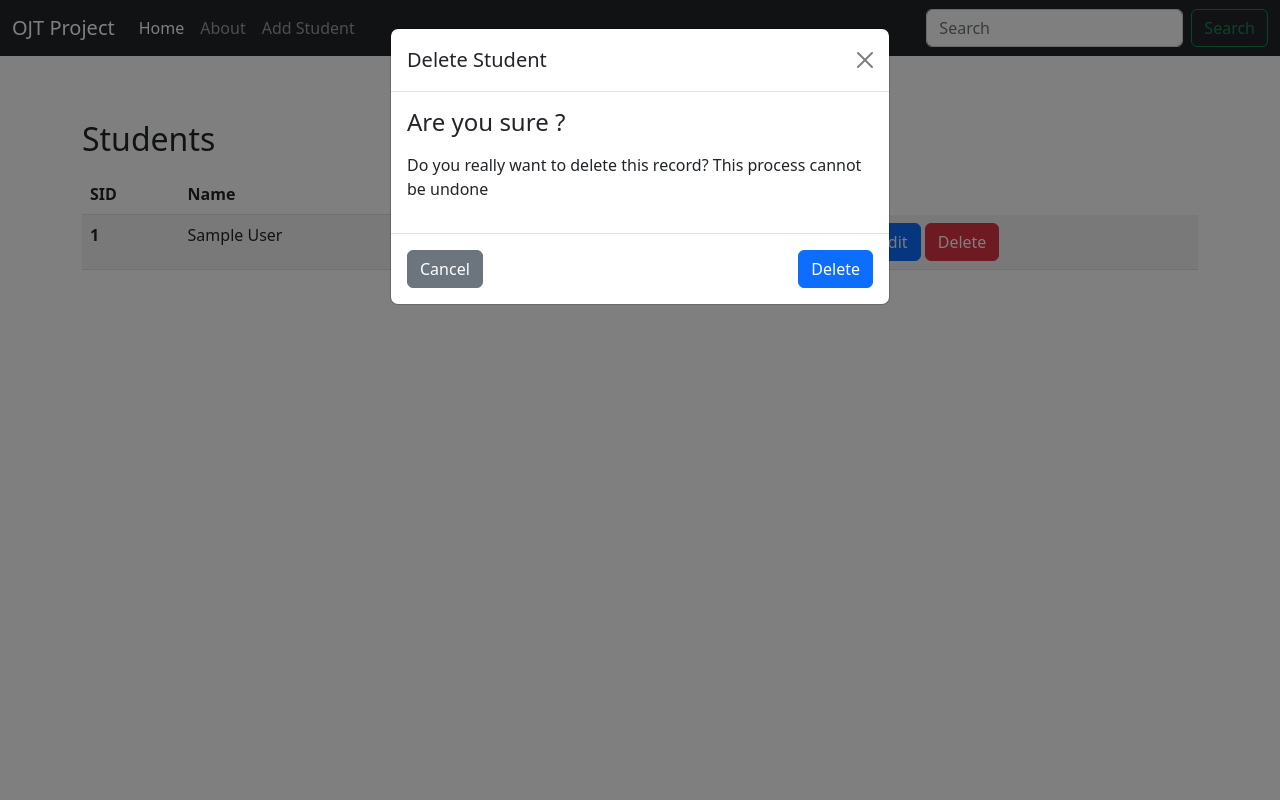
After one commit to lakashDangol1234/OJT-Web-Development, a PHP site: page /lakashojt/index_editMethod2.php in a window 1280 px wide, after a click on "Delete". The commit adds this page. Run offline with PHP 8.4, Linux system fonts and the light colour scheme; tables that the repository leaves empty or names only in its code hold one stand-in row (values such as "Sample post").

Commit message:
Upto day 18

```diff
--- /dev/null
+++ b/project/index_editMethod2.php
@@ -0,0 +1,129 @@
+<?php
+$showAlert = false;
+?>
+<!doctype html>
+<html lang="en">
+
+<head>
+    <meta charset="utf-8">
+    <meta name="viewport" content="width=device-width, initial-scale=1">
+    <title>Project</title>
+    <link href="https://cdn.jsdelivr.net/npm/bootstrap@5.2.0-beta1/dist/css/bootstrap.min.css" rel="stylesheet" integrity="sha384-0evHe/X+R7YkIZDRvuzKMRqM+OrBnVFBL6DOitfPri4tjfHxaWutUpFmBp4vmVor" crossorigin="anonymous">
+</head>
+
+<body>
+
+    <?php include "partials/_header_forEditMethod2.php"; ?>
+
+
+
+    <!-- Delete Modal  -->
+    <div class="modal fade" id="deleteStudentModal" tabindex="-1" aria-labelledby="deleteStudentModalLabel" aria-hidden="true">
+        <div class="modal-dialog">
+            <div class="modal-content">
+                <div class="modal-header">
+                    <h5 class="modal-title" id="deleteStudentModalLabel">Delete Student</h5>
+                    <button type="button" class="btn-close" data-bs-dismiss="modal" aria-label="Close"></button>
+                </div>
+                <form id="deleteStudentForm" action="/lakashojt/project/partials/_handleDelete.php" method="POST">
+                    <div class="modal-body">
+                        <input type="hidden" name="deleteSid" id="deleteSid">
+                        <h4>Are you sure ?</h4>
+                        <p class="pt-2">Do you really want to delete this record? This process cannot be undone</p>
+                    </div>
+                    <div class="modal-footer justify-content-between">
+                        <button type="button" class="btn btn-secondary" data-bs-dismiss="modal">Cancel</button>
+                        <button type="submit" class="btn btn-primary">Delete</button>
+                    </div>
+                </form>
+            </div>
+        </div>
+    </div>
+
+
+
+    <!-- Alert Message Edit/Delete  -->
+    <div class="position-absolute w-100">
+        <div class="alert alert-success alert-dismissible fade show d-none" role="alert" id="editDelete-alert">
+            <strong>Success!</strong>
+            <?php
+            if ($_SERVER['REQUEST_METHOD'] === "GET") {
+                if (isset($_GET['edit']) && $_GET['edit'] === "success") {
+                    echo "Student Record Updated Successfully";
+                    $showAlert = true;
+                }
+                if (isset($_GET['delete']) && $_GET['delete'] === "success") {
+                    echo "Student Record Deleted Successfully";
+                    $showAlert = true;
+                }
+            }
+            ?>
+            <button type="button" class="btn-close" data-bs-dismiss="alert" aria-label="Close"></button>
+        </div>
+    </div>
+
+
+    <div class="container-fluid container-md my-5 py-3">
+        <h2 class="mb-3">Students</h2>
+        <table class="table table-striped">
+            <thead>
+                <tr>
+                    <th scope="col">SID</th>
+                    <th scope="col">Name</th>
+                    <th scope="col">Address</th>
+                    <th scope="col">Contact</th>
+                </tr>
+
+            </thead>
+            <tbody>
+                <?php
+                include "connection/dbconn.php";
+                $sql = "SELECT * FROM student";
+                $stmt = $conn->prepare($sql);
+                $stmt->execute();
+
+                $result = $stmt->fetchAll(PDO::FETCH_OBJ);
+
+
+
+                // Displaying record from the database
+                foreach ($result as $student) {
+                    echo '<tr>
+                        <th scope="row" class="student-info">' . $student->sid . '</th>
+                        <td class="student-info">' . $student->name . '</td>
+                        <td class="student-info">' . $student->address . '</td>
+                        <td class="student-info">' . $student->contact . '</td>
+                        <td>
+                        <a class="btn btn-primary text-decoration-none text-light" href="/lakashojt/project/partials/_handleEdit_method2.php?id='. $student->sid . '">Edit</a>
+
+                        <button class="btn btn-danger delete-btn" id="delete-' . $student->sid . '" data-bs-toggle="modal"
+                        data-bs-target="#deleteStudentModal">Delete</button>
+                        </td>
+                        </tr>';
+                }
+                ?>
+
+            </tbody>
+        </table>
+    </div>
+
+    <script src="https://cdn.jsdelivr.net/npm/bootstrap@5.2.0-beta1/dist/js/bootstrap.bundle.min.js" integrity="sha384-pprn3073KE6tl6bjs2QrFaJGz5/SUsLqktiwsUTF55Jfv3qYSDhgCecCxMW52nD2" crossorigin="anonymous"></script>
+
+    <script src="./javascript/index.js"></script>
+    <?php
+    if ($showAlert) {
+        echo "<script>
+                let editDeleteAlert = document.getElementById('editDelete-alert');
+                editDeleteAlert.classList.remove('d-none');
+                setTimeout(() => {
+                    editDeleteAlert.classList.add('d-none');
+                }, 5000);
+              </script>";
+    }
+    ?>
+
+
+
+</body>
+
+</html>
--- /dev/null
+++ b/project/partials/_header_forEditMethod2.php
@@ -0,0 +1,25 @@
+<nav class="navbar navbar-expand-lg bg-dark navbar-dark">
+    <div class="container-fluid">
+        <a class="navbar-brand" href="/lakashojt/project/index_editMethod2.php">OJT Project</a>
+        <button class="navbar-toggler" type="button" data-bs-toggle="collapse" data-bs-target="#navbarSupportedContent" aria-controls="navbarSupportedContent" aria-expanded="false" aria-label="Toggle navigation">
+            <span class="navbar-toggler-icon"></span>
+        </button>
+        <div class="collapse navbar-collapse" id="navbarSupportedContent">
+            <ul class="navbar-nav me-auto mb-2 mb-lg-0">
+                <li class="nav-item">
+                    <a class="nav-link" id="home" aria-current="page" href="/lakashojt/project/index_editMethod2.php">Home</a>
+                </li>
+                <li class="nav-item">
+                    <a class="nav-link" id="about" href="#">About</a>
+                </li>
+                <li class="nav-item">
+                    <a class="nav-link" id="addStudent" href="/lakashojt/project/addStudent.php?editMethod2=true">Add Student</a>
+                </li>
+            </ul>
+            <form class="d-flex" role="search">
+                <input class="form-control me-2" type="search" placeholder="Search" aria-label="Search">
+                <button class="btn btn-outline-success" type="submit">Search</button>
+            </form>
+        </div>
+    </div>
+</nav>
```
Also changed, not shown: project/addStudent.php (+7 -1 lines), project/partials/_handleEdit_method2.php (added, +84 -0 lines), 11 other files.
